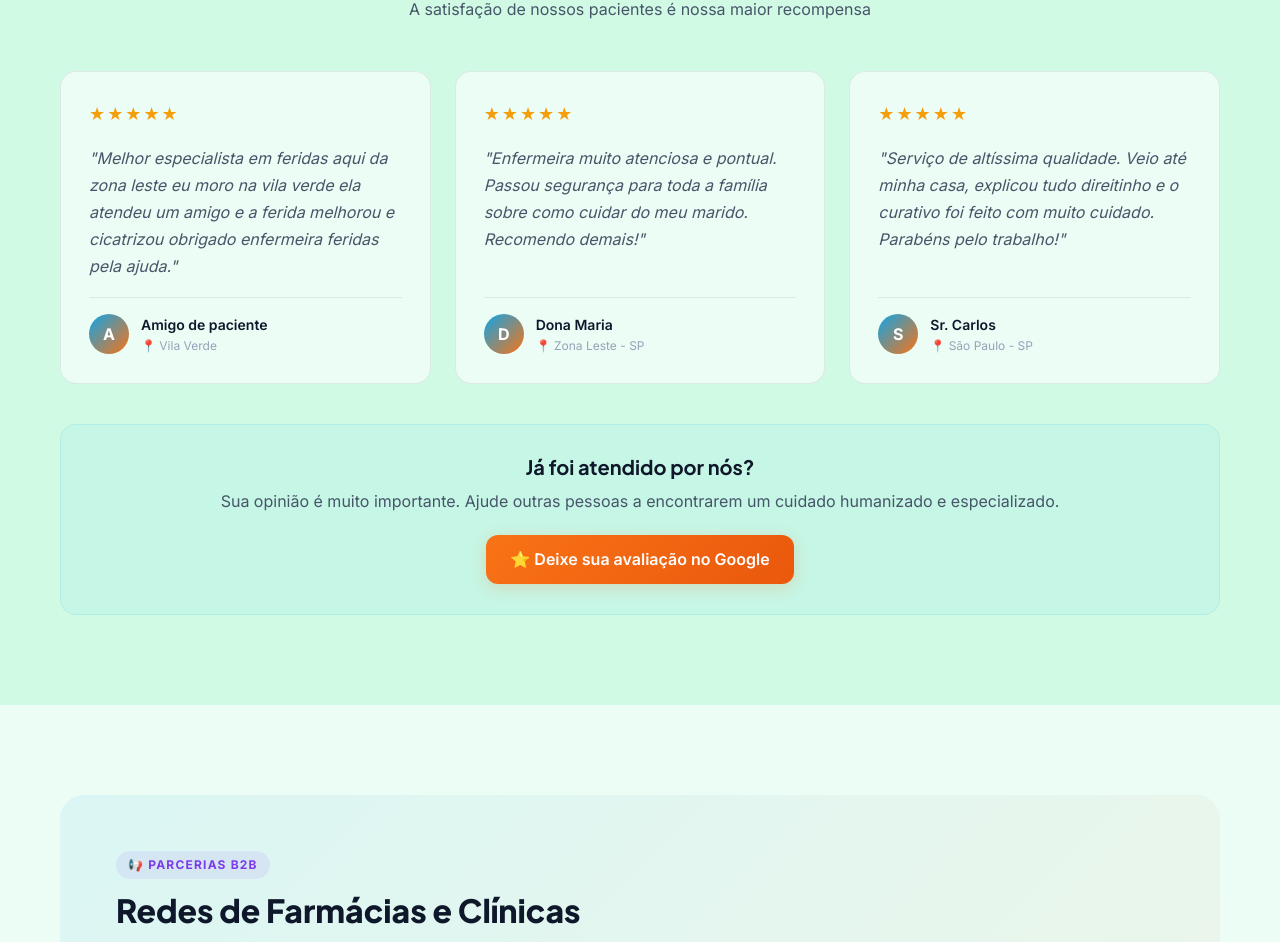
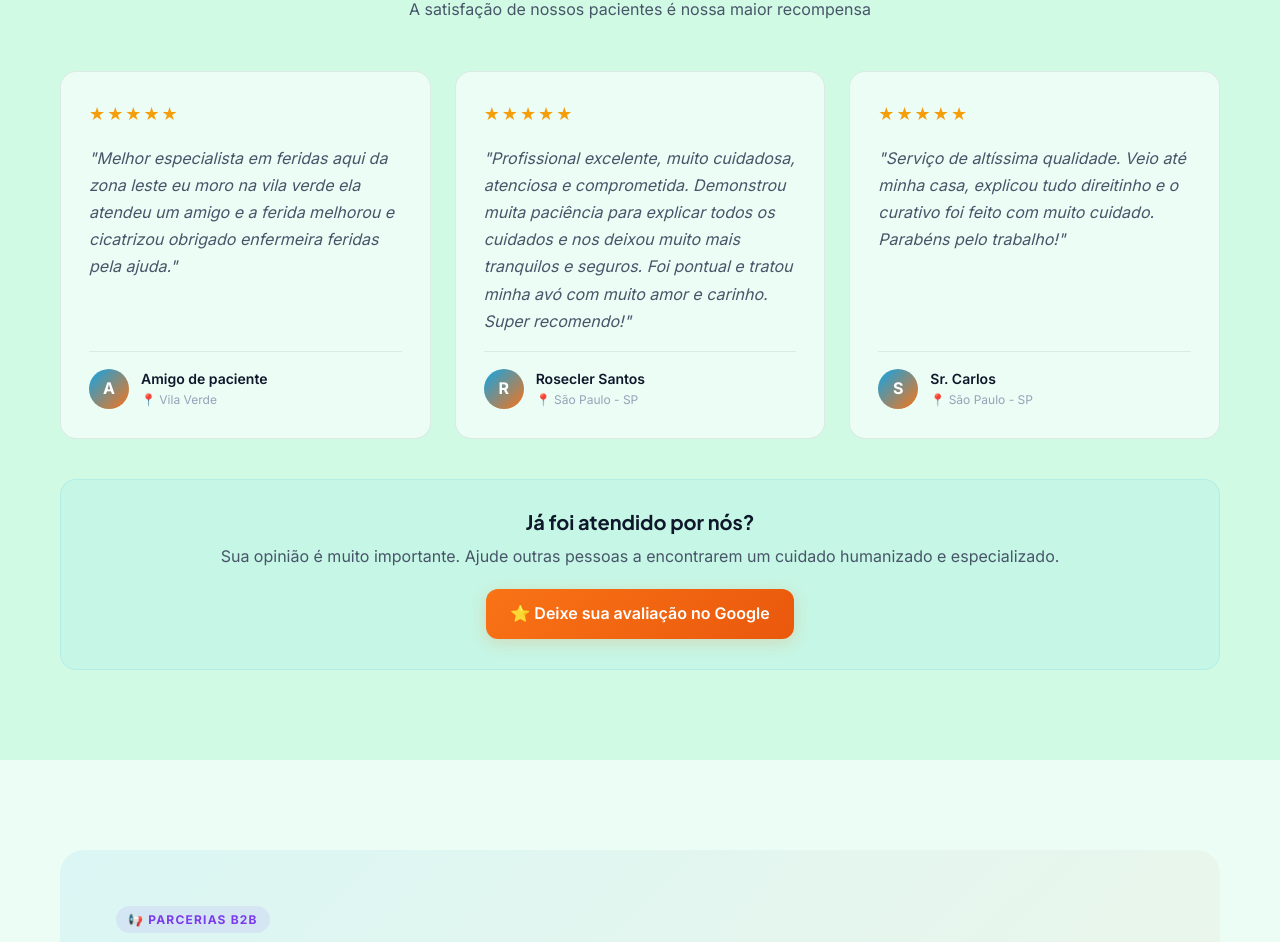
Before and after one commit to LeonardoGMendoza/enfermeiraferidas, a React (Vite) app: page / in a window 1280 px wide. Shown: the part 3291-4233 px from the top of the page. Built offline with nearby package versions, Linux system fonts and the light colour scheme; no server answers.

Commit message:
feat: adiciona primeira avaliacao real no site

```diff
--- a/src/pages/LandingPage.jsx
+++ b/src/pages/LandingPage.jsx
@@ -101,7 +101,7 @@ const SERVICES = [
 
 const TESTIMONIALS = [
   { name: 'Amigo de paciente', bairro: 'Vila Verde', text: 'Melhor especialista em feridas aqui da zona leste eu moro na vila verde ela atendeu um amigo e a ferida melhorou e cicatrizou obrigado enfermeira feridas pela ajuda.', stars: 5 },
-  { name: 'Dona Maria', bairro: 'Zona Leste - SP', text: 'Enfermeira muito atenciosa e pontual. Passou segurança para toda a família sobre como cuidar do meu marido. Recomendo demais!', stars: 5 },
+  { name: 'Rosecler Santos', bairro: 'São Paulo - SP', text: 'Profissional excelente, muito cuidadosa, atenciosa e comprometida. Demonstrou muita paciência para explicar todos os cuidados e nos deixou muito mais tranquilos e seguros. Foi pontual e tratou minha avó com muito amor e carinho. Super recomendo!', stars: 5 },
   { name: 'Sr. Carlos', bairro: 'São Paulo - SP', text: 'Serviço de altíssima qualidade. Veio até minha casa, explicou tudo direitinho e o curativo foi feito com muito cuidado. Parabéns pelo trabalho!', stars: 5 },
 ];
 
```
